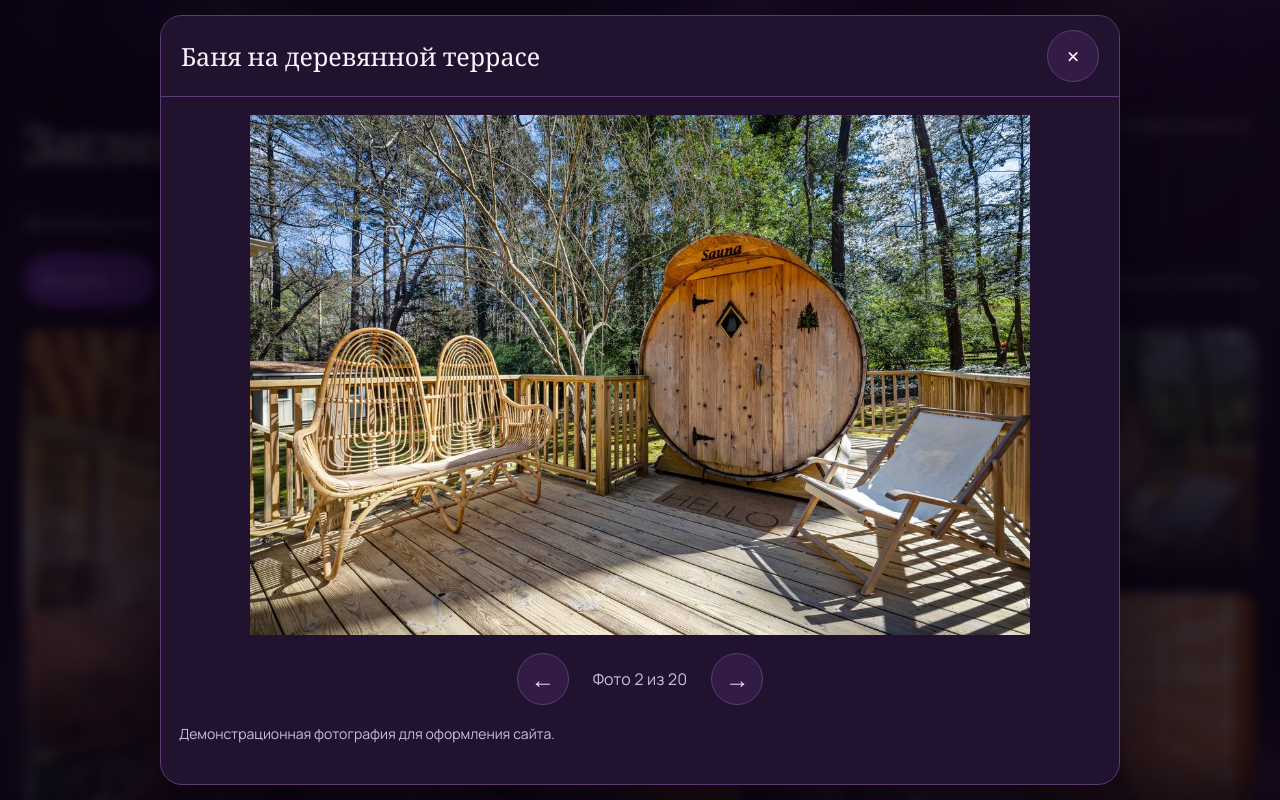
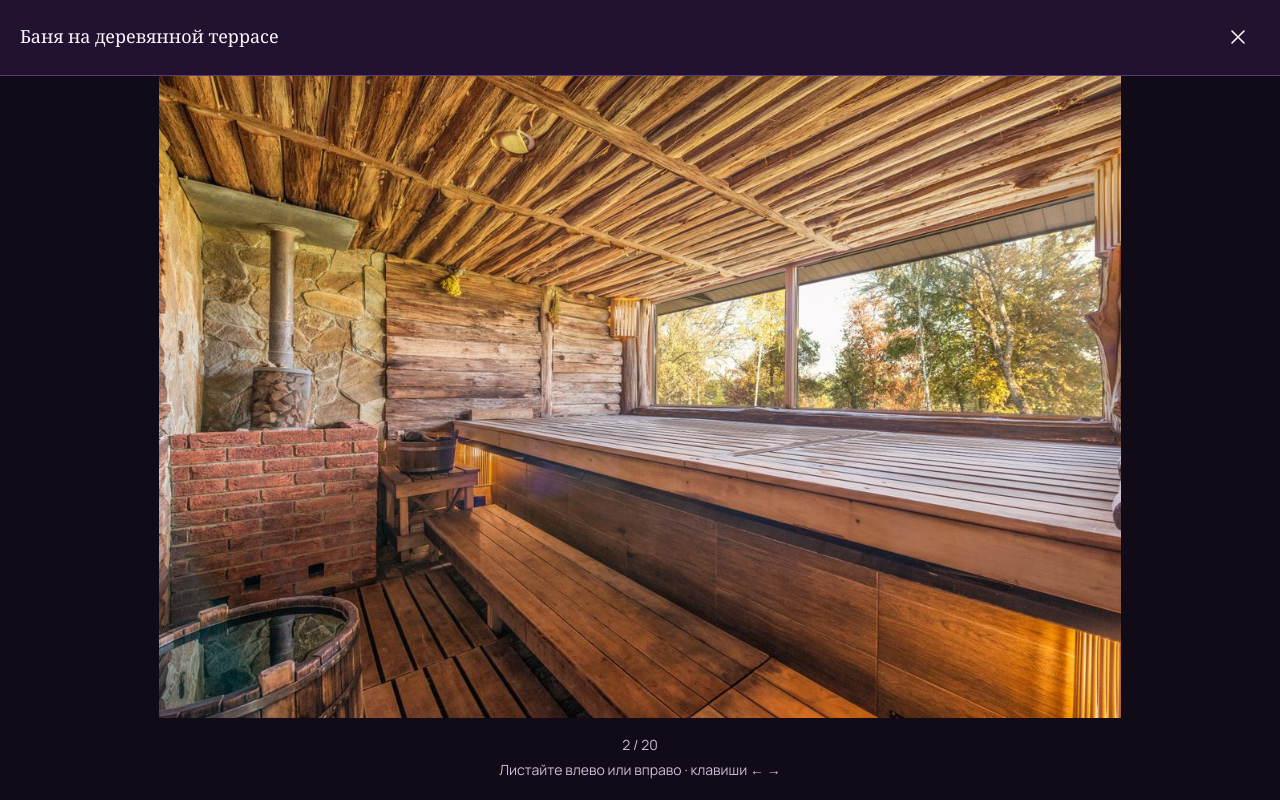
Before and after one commit to Vladimir17111991/arendaBanya, a Vue app: page /#home in a window 1280 px wide. Both pictures are taken after a click on the button 1007 px from the left and 1084 px from the top of the page. Shown: the part 632-1432 px from the top of the page. Built offline with nearby package versions, Linux system fonts and the light colour scheme; a web font is replaced by a local one.

Commit message:
Add fullscreen swipe gallery and simplify booking dialogs

```diff
--- a/src/pages/home/ui/ServicesView.vue
+++ b/src/pages/home/ui/ServicesView.vue
@@ -22,9 +22,6 @@
           <p class="hero__hint">
             Почасовая и посуточная аренда. Бронь подтверждает Виктория лично.
           </p>
-          <SectionLink to="contacts" class="hero__address">
-            Как добраться <span aria-hidden="true">↗</span>
-          </SectionLink>
         </div>
       </div>
     </section>
@@ -75,11 +72,12 @@ function chooseRental(id: number) {
 
 <style scoped>
 .services-page .rental-sheet {
-  inset: auto 0 0;
-  margin: auto auto 0;
+  inset: 0;
+  margin: 0 auto;
   width: min(1120px, 100%);
-  max-height: 92dvh;
-  border-radius: 28px 28px 0 0;
+  height: 100dvh;
+  max-height: 100dvh;
+  border-radius: 0;
 }
 .rental-sheet[open] {
   animation: rental-rise 320ms cubic-bezier(0.2, 0.8, 0.2, 1);
--- a/src/shared/ui/MediaDialog.vue
+++ b/src/shared/ui/MediaDialog.vue
@@ -8,14 +8,25 @@
     @close="restoreFocus"
   >
     <div class="media-dialog__header d-flex align-items-center justify-content-between gap-3">
-      <h2 :id="titleId" class="media-dialog__title m-0">{{ title }}</h2>
+      <h2 :id="titleId" ref="heading" tabindex="-1" class="media-dialog__title m-0">{{ title }}</h2>
       <button
         class="media-dialog__close flex-shrink-0"
         type="button"
         aria-label="Закрыть просмотр"
         @click="emit('close')"
       >
-        ×
+        <svg
+          width="24"
+          height="24"
+          viewBox="0 0 24 24"
+          fill="none"
+          stroke="currentColor"
+          stroke-width="1.6"
+          stroke-linecap="round"
+          aria-hidden="true"
+        >
+          <path d="m6 6 12 12M18 6 6 18" />
+        </svg>
       </button>
     </div>
     <div class="media-dialog__content"><slot /></div>
@@ -28,6 +39,7 @@ const props = defineProps<{ open: boolean; title: string }>();
 const emit = defineEmits<{ close: [] }>();
 const titleId = useId();
 const dialog = ref<HTMLDialogElement | null>(null);
+const heading = ref<HTMLElement | null>(null);
 let trigger: HTMLElement | null = null;
 watch(
   () => props.open,
@@ -35,8 +47,10 @@ watch(
     if (open)
       trigger = document.activeElement instanceof HTMLElement ? document.activeElement : null;
     await nextTick();
-    if (open && props.open) dialog.value?.showModal();
-    else if (!props.open) dialog.value?.close();
+    if (open && props.open) {
+      dialog.value?.showModal();
+      heading.value?.focus({ preventScroll: true });
+    } else if (!props.open) dialog.value?.close();
   },
 );
 function restoreFocus() {
@@ -95,4 +109,28 @@ onUnmounted(() => dialog.value?.close());
     font-size: 21px;
   }
 }
+.media-dialog .media-dialog__close {
+  display: grid;
+  place-items: center;
+  border: 0;
+  border-radius: 12px;
+  background: transparent;
+  box-shadow: none;
+}
+.media-dialog__title:focus {
+  outline: none;
+}
+.media-dialog .media-dialog__close:focus:not(:focus-visible) {
+  outline: none;
+  box-shadow: none;
+}
+.media-dialog .media-dialog__close:focus-visible {
+  outline: 2px solid var(--accent);
+  outline-offset: 2px;
+}
+@media (hover: hover) {
+  .media-dialog .media-dialog__close:hover {
+    background: #b978d622;
+  }
+}
 </style>
--- a/src/widgets/contacts/ui/LocationCard.vue
+++ b/src/widgets/contacts/ui/LocationCard.vue
@@ -13,8 +13,8 @@
         :href="location.routeHref"
         target="_blank"
         rel="noopener noreferrer"
-        class="btn location-card__route"
-        >Построить маршрут <span class="location-card__arrow" aria-hidden="true">↗</span></a
+        class="btn btn-primary section-button"
+        >Построить маршрут</a
       >
       <a
         :href="location.mapHref"
--- a/src/widgets/work-gallery/ui/WorkGallery.vue
+++ b/src/widgets/work-gallery/ui/WorkGallery.vue
@@ -56,7 +56,7 @@
             type="button"
             class="work-gallery__preview"
             :aria-label="'Рассмотреть: ' + photo.title"
-            @click="selectedId = photo.id"
+            @click="openPhoto(photo.id)"
           >
             <img
               :src="photo.url"
@@ -90,9 +90,6 @@
             Виктория добавит фотографии бани и спальни. Пока можно посмотреть свободные даты и
             обсудить отдых по телефону.
           </p>
-          <SectionLink to="availability" class="gallery-empty__link"
-            >Посмотреть даты <span aria-hidden="true">↗</span></SectionLink
-          >
         </div>
       </div>
       <div v-if="galleryPhotos.length" class="work-gallery__more">
@@ -105,9 +102,6 @@
         >
           Ещё фотографии <span aria-hidden="true">↓</span>
         </button>
-        <SectionLink to="availability" class="work-gallery__dates">
-          Посмотреть свободные даты <span aria-hidden="true">↗</span>
-        </SectionLink>
       </div>
       <p class="visually-hidden" role="status">{{ announcement }}</p>
     </div>
@@ -118,41 +112,22 @@
       @close="selectedId = null"
       @keydown="onDialogKeydown"
     >
-      <img
-        v-if="selectedPhoto"
-        id="gallery-expanded-photo"
-        :src="selectedPhoto.url"
-        :alt="selectedPhoto.title"
-        class="work-gallery__expanded"
-      />
-      <div v-if="selectedPhoto" class="work-gallery__viewer-controls">
-        <button
-          v-if="filteredPhotos.length > 1"
-          type="button"
-          class="work-gallery__viewer-arrow"
-          aria-label="Предыдущее фото"
-          aria-controls="gallery-expanded-photo"
-          @click="movePhoto(-1)"
-        >
-          <span aria-hidden="true">←</span>
-        </button>
-        <p class="work-gallery__viewer-position" aria-live="polite" aria-atomic="true">
-          Фото {{ selectedIndex + 1 }} из {{ filteredPhotos.length }}
-        </p>
-        <button
-          v-if="filteredPhotos.length > 1"
-          type="button"
-          class="work-gallery__viewer-arrow"
-          aria-label="Следующее фото"
-          aria-controls="gallery-expanded-photo"
-          @click="movePhoto(1)"
-        >
-          <span aria-hidden="true">→</span>
-        </button>
+      <div
+        ref="swiper"
+        class="photo-swiper"
+        role="region"
+        aria-label="Фотографии бани — листайте влево или вправо"
+        tabindex="0"
+        @scroll="onSwipe"
+      >
+        <div v-for="photo in filteredPhotos" :key="photo.id" class="photo-swiper__slide">
+          <img :src="photo.url" :alt="photo.title" draggable="false" class="photo-swiper__image" />
+        </div>
       </div>
-      <p v-if="selectedPhoto?.isDemo" class="work-gallery__demo-note">
-        Демонстрационная фотография для оформления сайта.
-      </p>
+      <div class="photo-swiper__footer">
+        <p aria-live="polite">{{ selectedIndex + 1 }} / {{ filteredPhotos.length }}</p>
+        <p>Листайте влево или вправо <span class="photo-swiper__keyboard">· клавиши ← →</span></p>
+      </div>
     </MediaDialog>
   </section>
 </template>
@@ -160,11 +135,12 @@
 <script setup lang="ts">
 import { computed, nextTick, ref, watch } from 'vue';
 import { usePractice } from '../../../entities/practice/index.ts';
-import { MediaDialog, SectionLink } from '../../../shared/ui/index.ts';
+import { MediaDialog } from '../../../shared/ui/index.ts';
 
 type PhotoFilter = 'all' | 'bath' | 'bedroom';
 const { photos, siteImages, services } = usePractice();
 const content = ref<HTMLElement | null>(null);
+const swiper = ref<HTMLElement | null>(null);
 const visibleCount = ref(5);
 const activeFilter = ref<PhotoFilter>('all');
 const selectedId = ref<string | null>(null);
@@ -236,11 +212,28 @@ watch(
   },
   { flush: 'sync' },
 );
+async function openPhoto(id: string) {
+  selectedId.value = id;
+  await nextTick();
+  swiper.value?.scrollTo({
+    left: selectedIndex.value * swiper.value.clientWidth,
+    behavior: 'instant',
+  });
+}
+function onSwipe() {
+  const element = swiper.value;
+  if (!element?.clientWidth) return;
+  const photo = filteredPhotos.value[Math.round(element.scrollLeft / element.clientWidth)];
+  if (photo) selectedId.value = photo.id;
+}
 function movePhoto(direction: number) {
   if (selectedIndex.value < 0 || filteredPhotos.value.length < 2) return;
   const index =
     (selectedIndex.value + direction + filteredPhotos.value.length) % filteredPhotos.value.length;
-  selectedId.value = filteredPhotos.value[index]!.id;
+  swiper.value?.scrollTo({
+    left: index * swiper.value.clientWidth,
+    behavior: matchMedia('(prefers-reduced-motion: reduce)').matches ? 'instant' : 'smooth',
+  });
 }
 function onDialogKeydown(event: KeyboardEvent) {
   if (event.altKey || event.ctrlKey || event.metaKey || !selectedPhoto.value) return;
@@ -416,13 +409,7 @@ async function showMore() {
   border-color: var(--line);
   background: var(--surface);
 }
-.work-gallery__dialog :deep(.media-dialog__close) {
-  border-color: var(--line);
-  background: var(--control-bg);
-  color: var(--ink);
-  width: 52px;
-  height: 52px;
-}
+
 .work-gallery__expanded {
   display: block;
   max-width: 100%;
@@ -612,4 +599,82 @@ async function showMore() {
     height: 310px;
   }
 }
+
+.work-gallery .work-gallery__dialog {
+  inset: 0;
+  width: 100%;
+  max-width: 100%;
+  height: 100dvh;
+  max-height: 100dvh;
+  margin: 0;
+  border: 0;
+  border-radius: 0;
+  overflow: hidden;
+  background: #100b17;
+}
+.work-gallery .work-gallery__dialog[open] {
+  display: flex;
+  flex-direction: column;
+}
+.work-gallery__dialog :deep(.media-dialog__header) {
+  flex: 0 0 76px;
+  position: relative;
+  padding-top: max(12px, env(safe-area-inset-top));
+}
+.work-gallery__dialog :deep(.media-dialog__title) {
+  font-size: 18px;
+  overflow: hidden;
+  display: -webkit-box;
+  -webkit-line-clamp: 2;
+  -webkit-box-orient: vertical;
+}
+.work-gallery__dialog :deep(.media-dialog__content) {
+  padding: 0;
+  min-height: 0;
+  flex: 1;
+  display: flex;
+  flex-direction: column;
+}
+.photo-swiper {
+  display: flex;
+  flex: 1;
+  min-height: 0;
+  overflow-x: auto;
+  overflow-y: hidden;
+  scroll-snap-type: x mandatory;
+  scrollbar-width: none;
+  overscroll-behavior-x: contain;
+}
+.photo-swiper::-webkit-scrollbar {
+  display: none;
+}
+.photo-swiper__slide {
+  flex: 0 0 100%;
+  min-width: 0;
+  height: 100%;
+  scroll-snap-align: center;
+  scroll-snap-stop: always;
+}
+.photo-swiper__image {
+  display: block;
+  width: 100%;
+  height: 100%;
+  object-fit: contain;
+  user-select: none;
+}
+.photo-swiper__footer {
+  flex: 0 0 auto;
+  text-align: center;
+  padding: 12px 16px max(16px, env(safe-area-inset-bottom));
+  color: var(--muted);
+  font-size: 14px;
+}
+.photo-swiper__footer p {
+  margin: 4px 0;
+}
+@media (pointer: coarse) {
+  .photo-swiper__keyboard {
+    display: none;
+  }
+}
 </style>
```
Also changed, not shown: src/widgets/public-availability/ui/PublicAvailability.vue (+30 -3 lines).
